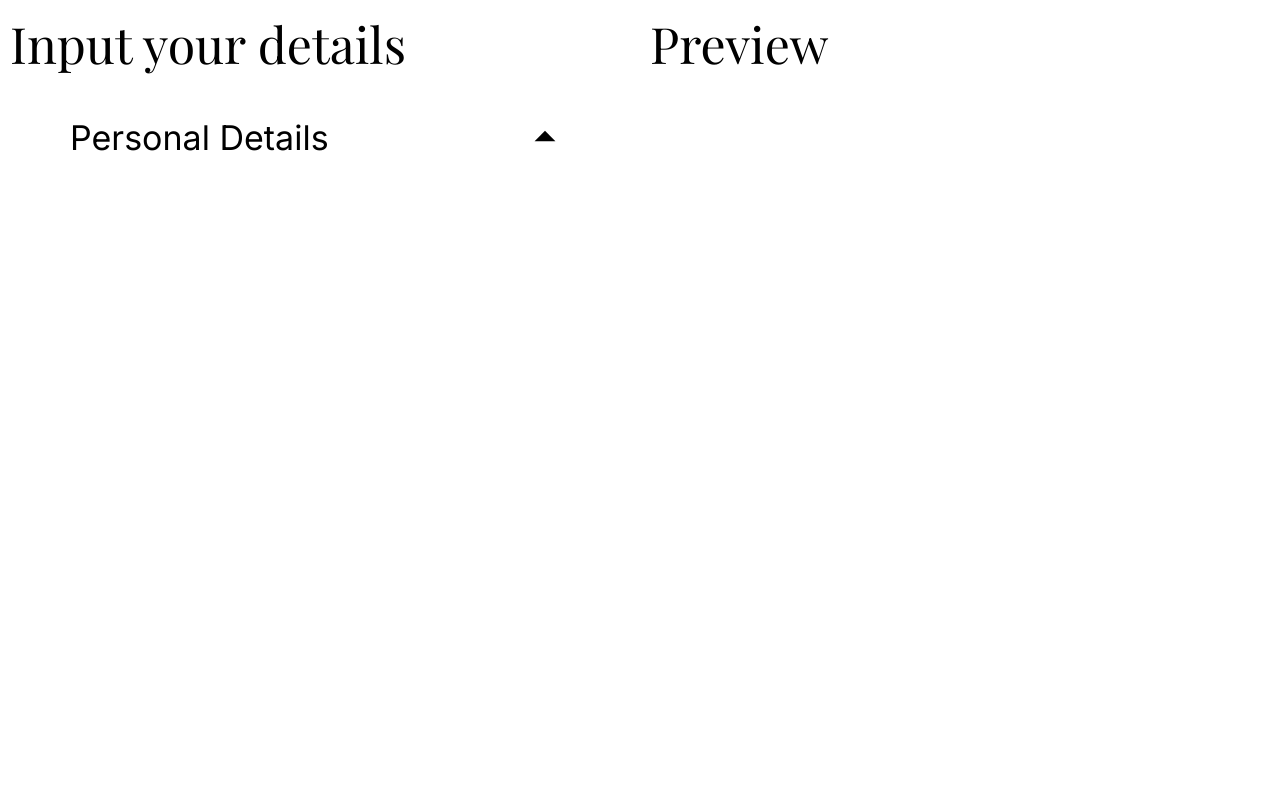
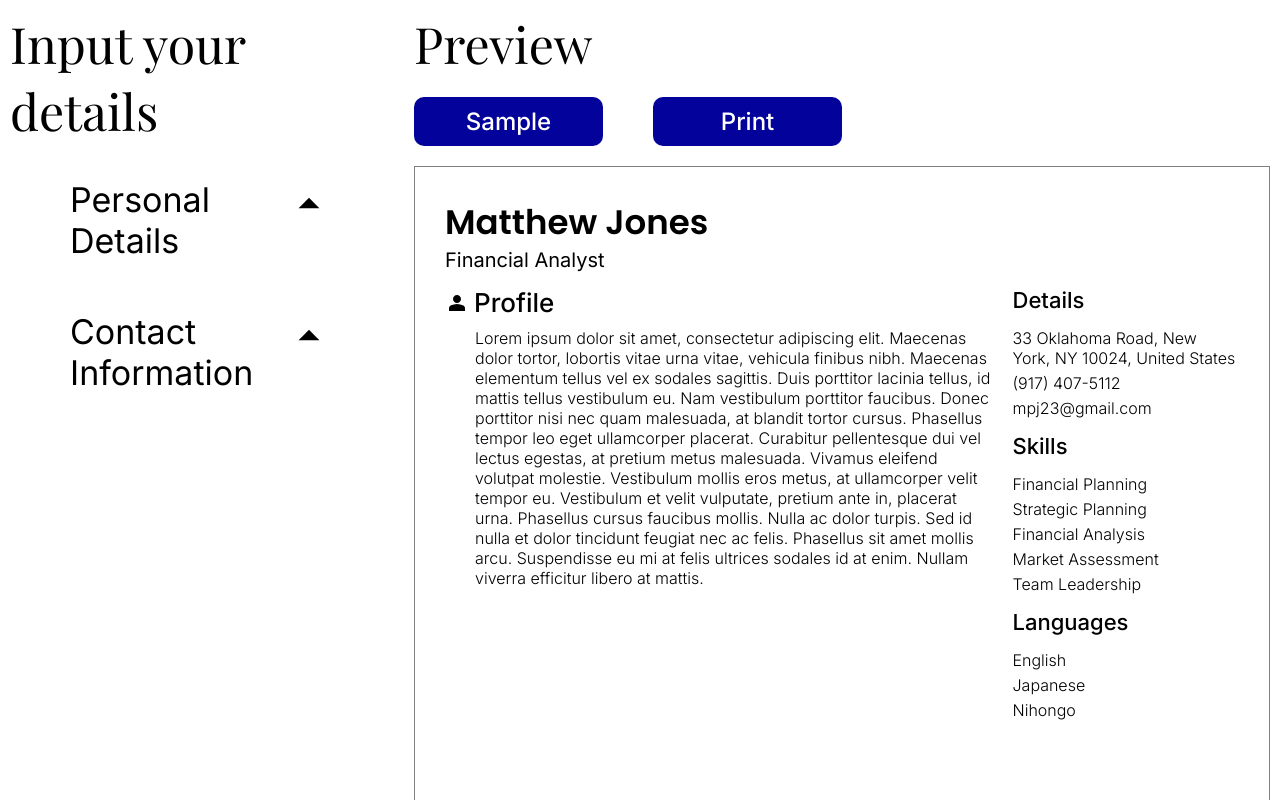
Before and after one commit to muchubatactics/cv-app, a React (Vite) app: page / in a window 1280 px wide. Shown: the top 800 px of the page. Built offline with nearby package versions, Linux system fonts and the light colour scheme.

Commit message:
spe spe special technique

```diff
--- a/src/components/Button.jsx
+++ b/src/components/Button.jsx
@@ -1 +1,5 @@
-]
+export default function Button({text, func}) {
+  return (
+    <button onClick={func}>{text}</button>
+  );
+}
--- a/src/components/Inputing.jsx
+++ b/src/components/Inputing.jsx
@@ -2,7 +2,7 @@ import Section from './Section.jsx';
 
 export default function Inputing({className}) {
 
-  // 0 for input 1 for text area
+  // 0 for input text 1 for text area
 
   return (
     <div className={className}>
@@ -10,7 +10,19 @@ export default function Inputing({className}) {
       <Section text="Personal Details" inputs=
       {
         [
-        {name: 'name', id: 1, type: 0}, {name: 'title', id: 2, type: 0}, {name: 'about', id: 3, type: 1}
+          {name: 'name', id: 1, type: 0},
+          {name: 'title', id: 2, type: 0},
+          {name: 'about', id: 3, type: 1}
+        ]
+      }
+      />
+      <Section text="Contact Information" inputs=
+      {
+        [
+          {name: 'location', id: 1, type: 0},
+          {name: 'telephone number', id: 2, type: 0},
+          {name: 'email', id: 3, type: 0},
+          {name: 'website', id: 4, type: 0},
         ]
       }
       />
--- /dev/null
+++ b/src/components/Page.jsx
@@ -0,0 +1,50 @@
+import '../styles/page.css';
+
+export default function Page(props) {
+  return (
+    <div className='page'>
+      <div className="top">
+        <h1 className="name">Matthew Jones</h1>
+        <span className='title'>Financial Analyst</span>
+      </div>
+      <div>
+        <div className="main">
+          <div className="profile">
+            <div>
+              <span><svg xmlns="http://www.w3.org/2000/svg" height="24px" viewBox="0 -960 960 960" width="24px" fill="#000000"><path d="M480-480q-66 0-113-47t-47-113q0-66 47-113t113-47q66 0 113 47t47 113q0 66-47 113t-113 47ZM160-160v-112q0-34 17.5-62.5T224-378q62-31 126-46.5T480-440q66 0 130 15.5T736-378q29 15 46.5 43.5T800-272v112H160Z"/></svg></span>
+              <span>Profile</span>
+            </div>
+            <div className="contents">
+              Lorem ipsum dolor sit amet, consectetur adipiscing elit. Maecenas dolor tortor, lobortis vitae urna vitae, vehicula finibus nibh. Maecenas elementum tellus vel ex sodales sagittis. Duis porttitor lacinia tellus, id mattis tellus vestibulum eu. Nam vestibulum porttitor faucibus. Donec porttitor nisi nec quam malesuada, at blandit tortor cursus. Phasellus tempor leo eget ullamcorper placerat. Curabitur pellentesque dui vel lectus egestas, at pretium metus malesuada. Vivamus eleifend volutpat molestie. Vestibulum mollis eros metus, at ullamcorper velit tempor eu. Vestibulum et velit vulputate, pretium ante in, placerat urna. Phasellus cursus faucibus mollis. Nulla ac dolor turpis. Sed id nulla et dolor tincidunt feugiat nec ac felis. Phasellus sit amet mollis arcu. Suspendisse eu mi at felis ultrices sodales id at enim. Nullam viverra efficitur libero at mattis.
+            </div>
+          </div>
+          <div className="employ-hist"></div>
+          <div className="educ"></div>
+          <div className="ref"></div>
+        </div>
+        <div className="sidebar">
+          <div className="contact">
+            <span>Details</span>
+            <p>33 Oklahoma Road, New York, NY 10024, United States</p>
+            <p>(917) 407-5112</p>
+            <p>mpj23@gmail.com</p>
+          </div>
+          <div className="skills">
+            <span>Skills</span>
+            <p>Financial Planning</p>
+            <p>Strategic Planning</p>
+            <p>Financial Analysis</p>
+            <p>Market Assessment</p>
+            <p>Team Leadership</p>
+          </div>
+          <div className="lang">
+            <span>Languages</span>
+            <p>English</p>
+            <p>Japanese</p>
+            <p>Nihongo</p>
+          </div>
+        </div>
+      </div>
+    </div>
+  );
+}
--- a/src/components/Previewing.jsx
+++ b/src/components/Previewing.jsx
@@ -1,7 +1,25 @@
+import Page from "./Page";
+import Button from "./Button";
+import '../styles/previewing.css'
+
 export default function Previewing(props) {
+
+  function handleSample() {
+
+  }
+
+  function handlePrint() {
+
+  }
+
   return (
     <div className={props.className}>
       <h1>Preview</h1>
+      <div className="buttons">
+        <Button text="Sample" func={handleSample}/>
+        <Button text="Print" func={handlePrint}/>
+      </div>
+      <Page />
     </div>
   );
 }
--- /dev/null
+++ b/src/styles/page.css
@@ -0,0 +1,67 @@
+.page {
+  border: 1px solid grey;
+  height: 1123px;
+  width: 794px;
+  padding: 30px;
+  font-size: 1rem;
+  font-family: 'Inter';
+}
+
+.page .top .name {
+  font-family: 'Poppins';
+  font-weight: 600;
+  font-size: 1.7rem;
+  margin: 0px;
+}
+
+.profile {
+  margin-top: 15px;
+  font-size: 1.3rem;
+  font-weight: 500;
+}
+
+.profile div:nth-child(1) {
+  display: flex;
+  align-items: center;
+  margin-bottom: 10px;
+}
+
+.profile div:nth-child(1) span:nth-child(1) {
+  margin-right: 5px;
+  display: flex;
+  align-items: center;
+}
+
+.profile .contents {
+  font-size: 0.8rem;
+  padding-left: 30px;
+  font-weight: 300;
+}
+
+.page > div:nth-child(2) {
+  display: flex;
+  flex-direction: row;
+}
+
+.page .main {
+  flex: 0.67 0.67 auto;
+}
+
+.page .sidebar {
+  margin-left: 20px;
+  flex: 0.33 0.33 auto;
+
+}
+
+.page .sidebar span {
+  font-size: 1.1rem;
+  font-weight: 500;
+  margin: 15px 0px;
+  display: block;
+}
+
+.page .sidebar p {
+  font-size: 0.8rem;
+  font-weight: 300;
+  margin: 5px 0px;
+}
--- /dev/null
+++ b/src/styles/previewing.css
@@ -0,0 +1,22 @@
+button {
+  padding: 10px;
+  font-size: 1.2rem;
+  border-radius: 10px;
+  border: 0px;
+  background-color: rgb(3, 3, 156);
+  color: white;
+  font-family: 'Inter';
+  font-weight: 500;
+}
+
+button:hover {
+  transform: scale(0.97);
+}
+
+.buttons {
+  display: grid;
+  grid-template-columns: 1fr 1fr;
+  column-gap: 50px;
+  width: 50%;
+  margin-bottom: 20px;
+}
--- a/src/styles/textbox.css
+++ b/src/styles/textbox.css
@@ -10,7 +10,7 @@ input.name {
 .textbox label {
   font-family: 'Inter', sans-serif;
   font-size: 1.3rem;
-  margin-bottom: 5px;
+  margin-bottom: 8px;
 }
 
 .textbox input {
```
